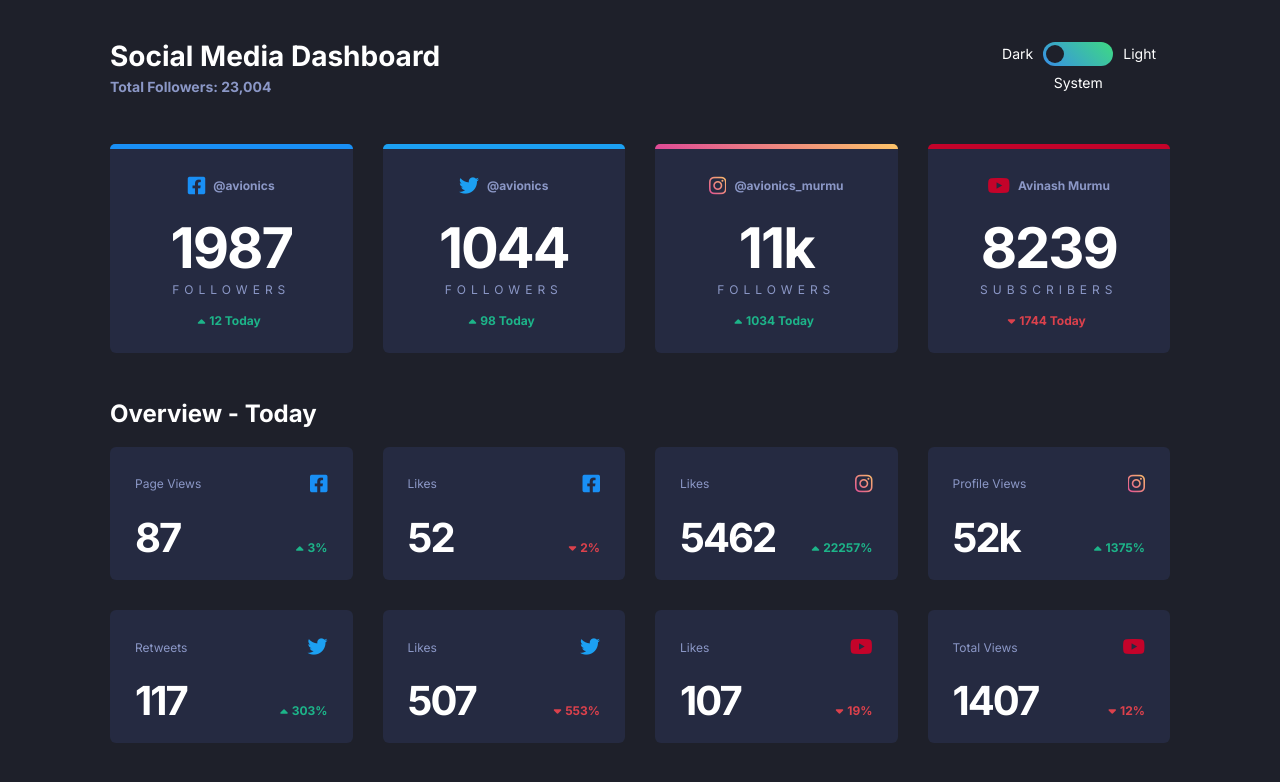
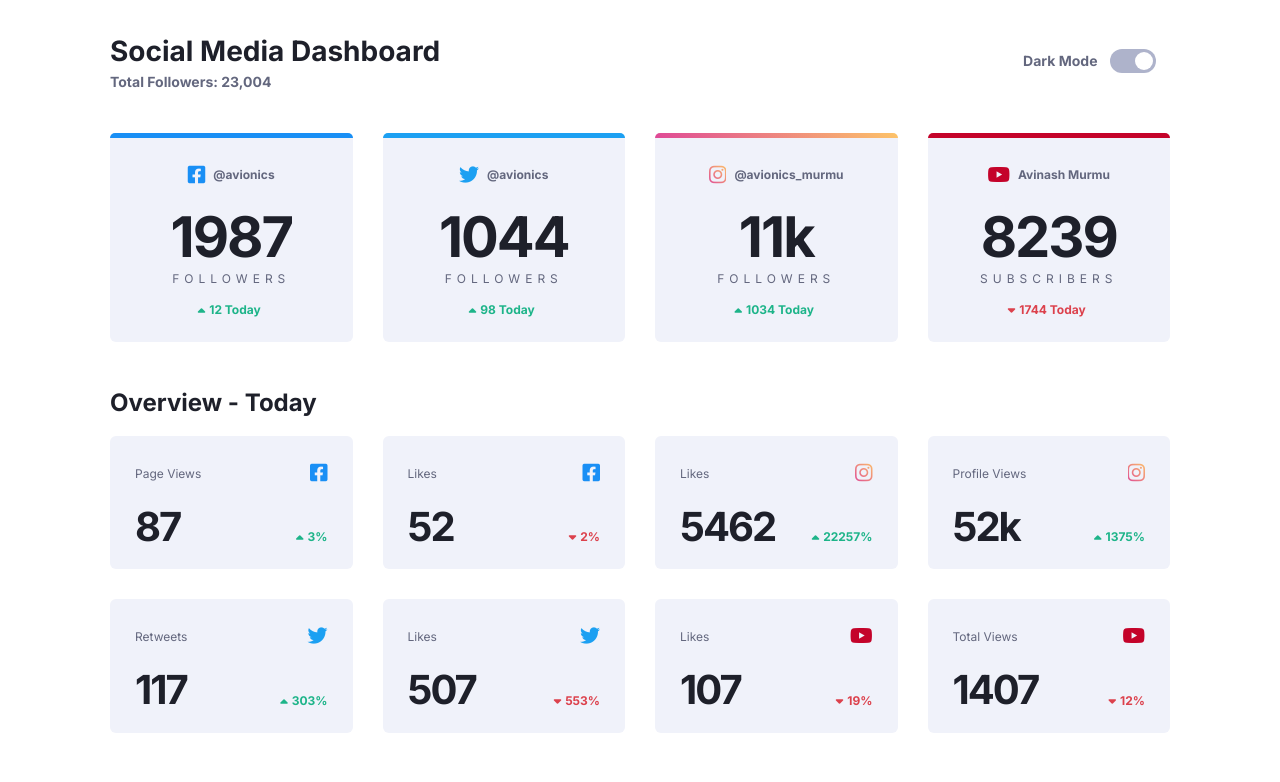
Before and after one commit to avionics18/sass-dashboard-dark-light-mode, a website: page index.html in a window 1280 px wide. Drawn offline with Linux system fonts and the light colour scheme; files that its build step writes are made by us from their sources.

Commit message:
Completed : Dark/Light mode implemented

```diff
--- a/app/js/script.js
+++ b/app/js/script.js
@@ -1 +1,61 @@
-console.log("Hello")
+const toggle_RadioBtns = document.querySelectorAll(".toggle__wrapper input");
+const body = document.querySelector("body");
+const dark_RadioBtn = document.querySelector("#dark");
+let pref_ColoredScheme = window.matchMedia('(prefers-color-scheme: dark)');
+
+// Toggle Switch Utilities Functions
+function getColorMode() {
+	return localStorage.getItem("colorMode");
+}
+function set_ColorMode(mode) {
+	localStorage.setItem("colorMode", mode);
+	if(mode == "dark") {
+		body.classList.add("dark-mode");
+		body.classList.remove("light-mode");
+	} else {
+		body.classList.remove("dark-mode");
+		body.classList.add("light-mode");
+	}
+}
+function dark_RadioBtn_Active() {
+	toggle_RadioBtns[0].checked = true;
+}
+function light_RadioBtn_Active() {
+	toggle_RadioBtns[1].checked = true;
+}
+
+function colorScheme_onChangeHandler({ matches }) {
+  matches ? dark_RadioBtn_Active() : light_RadioBtn_Active();
+}
+
+// Toggle Switch Logic
+let colorMode = getColorMode();
+if(colorMode == "dark") {
+	body.classList.add("dark-mode");
+	dark_RadioBtn_Active();
+} else if(colorMode == "light") {
+	body.classList.add("light-mode");
+	light_RadioBtn_Active();
+} else {
+	// Nothing is set by user beforehand
+	// So, will display according to system pref -> OK! Nice.
+	// But need to adjust the toggle__Button
+	if(pref_ColoredScheme.matches) {
+		dark_RadioBtn_Active();
+	} else {
+		light_RadioBtn_Active();
+	}
+	// Adding an event listener only if user changes color scheme at the start itself
+	pref_ColoredScheme.addEventListener('change', colorScheme_onChangeHandler);
+}
+toggle_RadioBtns.forEach(btn => {
+	btn.addEventListener("click", () => {
+		pref_ColoredScheme
+    .removeEventListener('change', colorScheme_onChangeHandler);
+		if(dark_RadioBtn.checked) {
+			set_ColorMode("dark");
+		} else {
+			set_ColorMode("light");
+		}
+	});
+})
--- a/app/scss/components/_card.scss
+++ b/app/scss/components/_card.scss
@@ -1,13 +1,13 @@
 @use '../util' as *;
 
 .card {
-	background-color: var(--dark-card);
-	color: var(--dark-text1);
+	background-color: var(--card-bg);
+	color: var(--text-color1);
 	padding: rem(25);
 	transition: 0.25s all;
 
 	&:hover {
-		background-color: var(--dark-card-hover);
+		background-color: var(--card-bg-hover);
 	}
 
 	// Card Variants = Primary, Secondary
@@ -99,7 +99,7 @@
 
 	// Card Count
 	&__count {
-		color: var(--dark-text2);
+		color: var(--text-color2);
 		font-size: rem(56);
 		letter-spacing: rem(-2);
 		font-weight: 700;
@@ -115,7 +115,7 @@
 	&__label {
 		font-size: rem(12);
 		letter-spacing: rem(5);
-		color: var(--dark-text1);
+		color: var(--text-color1);
 		margin: 0 0 rem(16) 0;
 
 		&--secondary {
--- a/app/scss/components/_header.scss
+++ b/app/scss/components/_header.scss
@@ -22,7 +22,7 @@
 	&__subtitle {
 		font-size: rem(14);
 		font-weight: 700;
-		color: var(--dark-text1);
+		color: var(--text-color1);
 		margin: 0 0 rem(20) 0;
 		text-align: center;
 
--- a/app/scss/components/_toggle.scss
+++ b/app/scss/components/_toggle.scss
@@ -8,34 +8,16 @@ $toggleBtn_offset: rem(3);
 $debug_toggle: false;
 
 .toggle {
-	display: grid;
-	grid-template-columns: 1fr rem(70) 1fr;
-	gap: rem(8) rem(10);
 	border: none;
 
-	label {
+	& label {
+		color: var(--text-color1);
 		font-size: rem(14);
-
-		&[for="dark"] {
-			grid-column: 1 / 2;
-			justify-self: end;
-			align-self: center;
-		}
-		&[for="system"] {
-			grid-column: 1 / 4;
-			grid-row: 2 / 3;
-			justify-self: center;
-			align-self: start;
-		}
-		&[for="light"] {
-			grid-column: 3 / 4;
-			align-self: center;
-		}
+		font-weight: 700;
+		margin-right: rem(12);
 	}
 
 	&__wrapper {
-		grid-column: 2 / 3;
-		grid-row: 1 / 2;
 		height: rem(24);
 		position: relative;
 		padding: 0 $toggleBtn_offset;
@@ -53,7 +35,7 @@ $debug_toggle: false;
 			cursor: pointer;
 
 			&:focus ~ .toggle__button {
-				outline: rem(2) solid var(--dark-text2);
+				outline: rem(2) solid var(--text-color2);
 			}
 		}
 
@@ -87,7 +69,7 @@ $debug_toggle: false;
 			width: $toggleBtn_width;
 			height: $toggleBtn_height;
 			border-radius: 50%;
-			background-color: var(--dark-bg);
+			background-color: var(--bg-color);
 			pointer-events: none;
 			transition: all 0.25s;
 		}
@@ -95,9 +77,8 @@ $debug_toggle: false;
 		#light:checked ~ .toggle__button {
 			left: calc(100% - $toggleBtn_width - $toggleBtn_offset);
 		}
-
-		#system:checked ~ .toggle__button {
-			left: calc(50% - math.div($toggleBtn_width, 2));
+		#light:checked ~ .toggle__background {
+			background: var(--toggle);
 		}
 	}
 }
--- a/app/scss/globals/_boilerplate.scss
+++ b/app/scss/globals/_boilerplate.scss
@@ -13,6 +13,6 @@ body {
 	margin: 0;
 	padding: rem(36) 0;
 	font-family: var(--font-inter);
-	background-color: var(--dark-bg);
-	color: var(--dark-text2);
+	background-color: var(--bg-color);
+	color: var(--text-color2);
 }
--- a/app/scss/globals/_colors.scss
+++ b/app/scss/globals/_colors.scss
@@ -10,17 +10,49 @@
 	--toggle-bg-end: hsl(146, 68%, 55%);
 	--toggle: hsl(230, 22%, 74%);
 
+  // Dark Color Pallete
 	--dark-bg: hsl(230, 17%, 14%);
-  --dark-top-bg: hsl(232, 19%, 15%);
   --dark-card: hsl(228, 28%, 20%);
   --dark-card-hover: hsl(228, 25%, 27%);
   --dark-text1: hsl(228, 34%, 66%);
   --dark-text2: hsl(0, 0%, 100%);
 
+  // Light Color Pallete
   --light-bg: hsl(0, 0%, 100%);
-  --light-top-bg: hsl(225, 100%, 98%);
   --light-card: hsl(227, 47%, 96%);
   --light-card-hover: hsl(228, 33%, 91%);
   --light-text1: hsl(230, 12%, 44%);
   --light-text2: hsl(230, 17%, 14%);
+
+  // => SYSTEM DEFAULT AND LIGHT MODE
+  --bg-color: var(--light-bg);
+	--text-color1: var(--light-text1);
+	--text-color2: var(--light-text2);
+	--card-bg: var(--light-card);
+	--card-bg-hover: var(--light-card-hover);
 }
+
+// => DARK MODE
+@media (prefers-color-scheme: dark) {
+	:root {
+		--bg-color: var(--dark-bg);
+		--text-color1: var(--dark-text1);
+		--text-color2: var(--dark-text2);
+		--card-bg: var(--dark-card);
+		--card-bg-hover: var(--dark-card-hover);
+	}
+}
+body.dark-mode {
+	--bg-color: var(--dark-bg);
+	--text-color1: var(--dark-text1);
+	--text-color2: var(--dark-text2);
+	--card-bg: var(--dark-card);
+	--card-bg-hover: var(--dark-card-hover);
+}
+body.light-mode {
+	--bg-color: var(--light-bg);
+	--text-color1: var(--light-text1);
+	--text-color2: var(--light-text2);
+	--card-bg: var(--light-card);
+	--card-bg-hover: var(--light-card-hover);
+}
--- a/app/scss/globals/_helpers.scss
+++ b/app/scss/globals/_helpers.scss
@@ -1,4 +1,14 @@
 @use '../util' as *;
+
+// === Screen Reader Helper Classes ===
+.visually-hidden {
+	position: absolute;
+	left: rem(-10000);
+	top: auto;
+	width: 1px;
+	height: 1px;
+	overflow: hidden;
+}
 
 // === Margin Helper Classes ===
 .mb-24 {
@@ -8,8 +18,16 @@
 	margin-bottom: rem(48);
 }
 
+// === Display Helper Classes ===
+.d-block {
+	display: block;
+}
+.d-none {
+	display: none;
+}
+
 // === Flexbox Helper Classes ===
-.flex {
+.d-flex {
 	display: flex;
 }
 .items-start {
--- a/index.html
+++ b/index.html
@@ -22,13 +22,12 @@
 			<h1>Social Media Dashboard</h1>
 			<p class="header__subtitle">Total Followers: 23,004</p>
 		</div>
-		<fieldset class="header__toggle toggle" aria-label="theme toggle" role="radiogroup">
-			<label for="dark">Dark</label>
-			<label for="system">System</label>
-			<label for="light">Light</label>
+		<fieldset class="header__toggle toggle d-flex items-center" aria-label="theme toggle" role="radiogroup">
+			<legend class="d-none">Dark Mode</legend>
+			<label for="dark">Dark Mode <span class="visually-hidden">ON</span></label>
+			<label for="light" class="visually-hidden">Dark Mode OFF</label>
 			<div class="toggle__wrapper">
 				<input type="radio" name="theme" id="dark" checked />
-				<input type="radio" name="theme" id="system" />
 				<input type="radio" name="theme" id="light" />
 				<span aria-hidden="true" class="toggle__background"></span>
 				<span aria-hidden="true" class="toggle__button"></span>
@@ -80,82 +79,82 @@
 			<h2>Overview - Today</h2>
 			<div class="grid-4-col">
 				<div class="card card--secondary">
-					<div class="flex items-center justify-between mb-24">
+					<div class="d-flex items-center justify-between mb-24">
 						<p class="card__label card__label--secondary capitalize">Page Views</p>
 						<span class="card__icon card__icon--facebook"></span>
 					</div>
-					<div class="flex items-end justify-between">
+					<div class="d-flex items-end justify-between">
 						<p class="card__count card__count--secondary">87</p>
 						<p class="card__change card__change--up">3%</p>
 					</div>
 				</div><!-- card -->
 				<div class="card card--secondary">
-					<div class="flex items-center justify-between mb-24">
+					<div class="d-flex items-center justify-between mb-24">
 						<p class="card__label card__label--secondary capitalize">Likes</p>
 						<span class="card__icon card__icon--facebook"></span>
 					</div>
-					<div class="flex items-end justify-between">
+					<div class="d-flex items-end justify-between">
 						<p class="card__count card__count--secondary">52</p>
 						<p class="card__change card__change--down">2%</p>
 					</div>
 				</div><!-- card -->
 				<div class="card card--secondary">
-					<div class="flex items-center justify-between mb-24">
+					<div class="d-flex items-center justify-between mb-24">
 						<p class="card__label card__label--secondary capitalize">Likes</p>
 						<span class="card__icon card__icon--instagram"></span>
 					</div>
-					<div class="flex items-end justify-between">
+					<div class="d-flex items-end justify-between">
 						<p class="card__count card__count--secondary">5462</p>
 						<p class="card__change card__change--up">22257%</p>
 					</div>
 				</div><!-- card -->
 				<div class="card card--secondary">
-					<div class="flex items-center justify-between mb-24">
+					<div class="d-flex items-center justify-between mb-24">
 						<p class="card__label card__label--secondary capitalize">Profile Views</p>
 						<span class="card__icon card__icon--instagram"></span>
 					</div>
-					<div class="flex items-end justify-between">
+					<div class="d-flex items-end justify-between">
 						<p class="card__count card__count--secondary">52k</p>
 						<p class="card__change card__change--up">1375%</p>
 					</div>
 				</div><!-- card -->
 
 				<div class="card card--secondary">
-					<div class="flex items-center justify-between mb-24">
+					<div class="d-flex items-center justify-between mb-24">
 						<p class="card__label card__label--secondary capitalize">Retweets</p>
 						<span class="card__icon card__icon--twitter"></span>
 					</div>
-					<div class="flex items-end justify-between">
+					<div class="d-flex items-end justify-between">
 						<p class="card__count card__count--secondary">117</p>
 						<p class="card__change card__change--up">303%</p>
 					</div>
 				</div><!-- card -->
 				<div class="card card--secondary">
-					<div class="flex items-center justify-between mb-24">
+					<div class="d-flex items-center justify-between mb-24">
 						<p class="card__label card__label--secondary capitalize">Likes</p>
 						<span class="card__icon card__icon--twitter"></span>
 					</div>
-					<div class="flex items-end justify-between">
+					<div class="d-flex items-end justify-between">
 						<p class="card__count card__count--secondary">507</p>
 						<p class="card__change card__change--down">553%</p>
 					</div>
 				</div><!-- card -->
 				<div class="card card--secondary">
-					<div class="flex items-center justify-between mb-24">
+					<div class="d-flex items-center justify-between mb-24">
 						<p class="card__label card__label--secondary capitalize">Likes</p>
 						<span class="card__icon card__icon--youtube"></span>
 					</div>
-					<div class="flex items-end justify-between">
+					<div class="d-flex items-end justify-between">
 						<p class="card__count card__count--secondary">107</p>
 						<p class="card__change card__change--down">19%</p>
 					</div>
 				</div><!-- card -->
 				<div class="card card--secondary">
-					<div class="flex items-center justify-between mb-24">
+					<div class="d-flex items-center justify-between mb-24">
 						<p class="card__label card__label--secondary capitalize">Total Views</p>
 						<span class="card__icon card__icon--youtube"></span>
 					</div>
-					<div class="flex items-end justify-between">
+					<div class="d-flex items-end justify-between">
 						<p class="card__count card__count--secondary">1407</p>
 						<p class="card__change card__change--down">12%</p>
 					</div>
```
Also changed, not shown: dist/script.js, dist/style.css, 2 other files.
